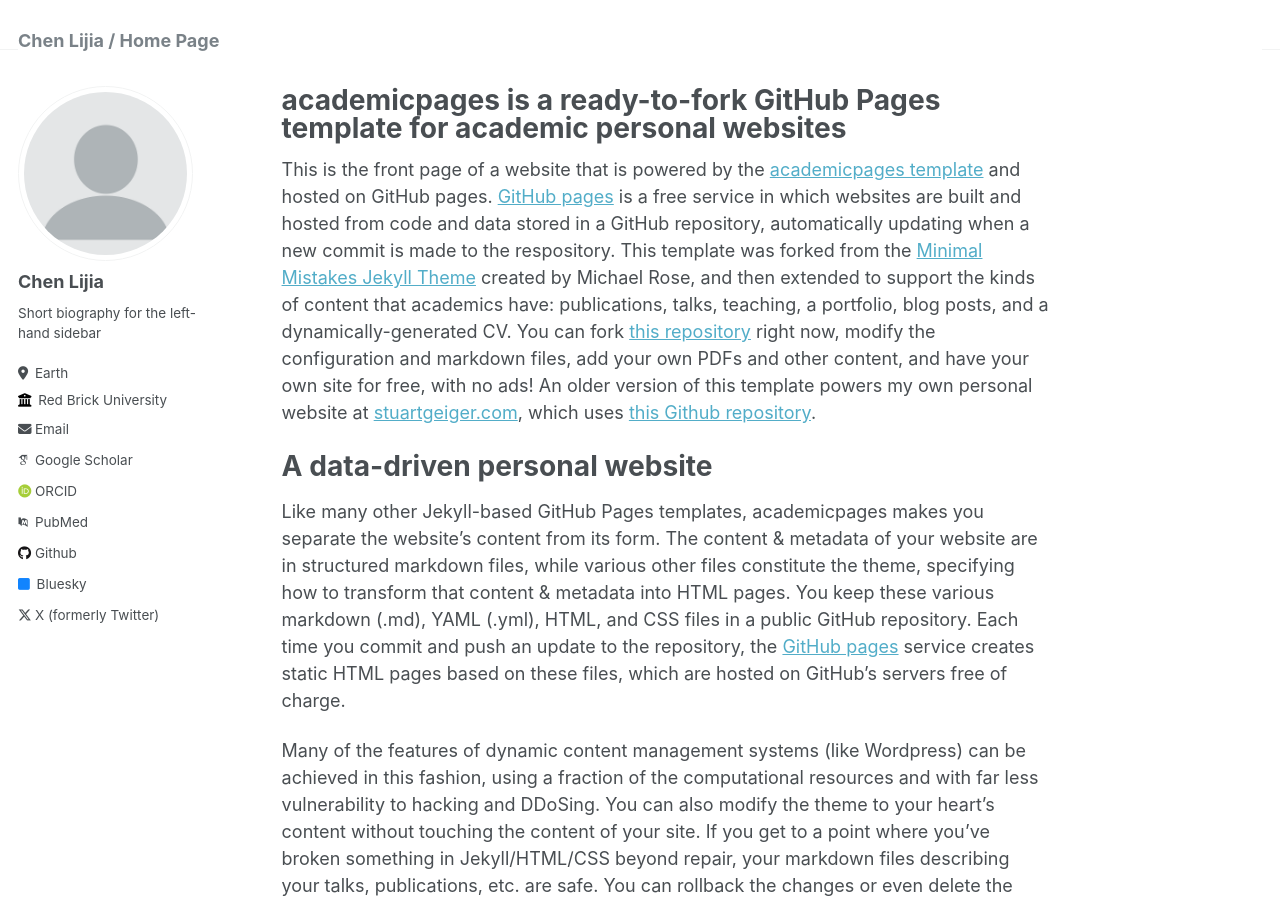
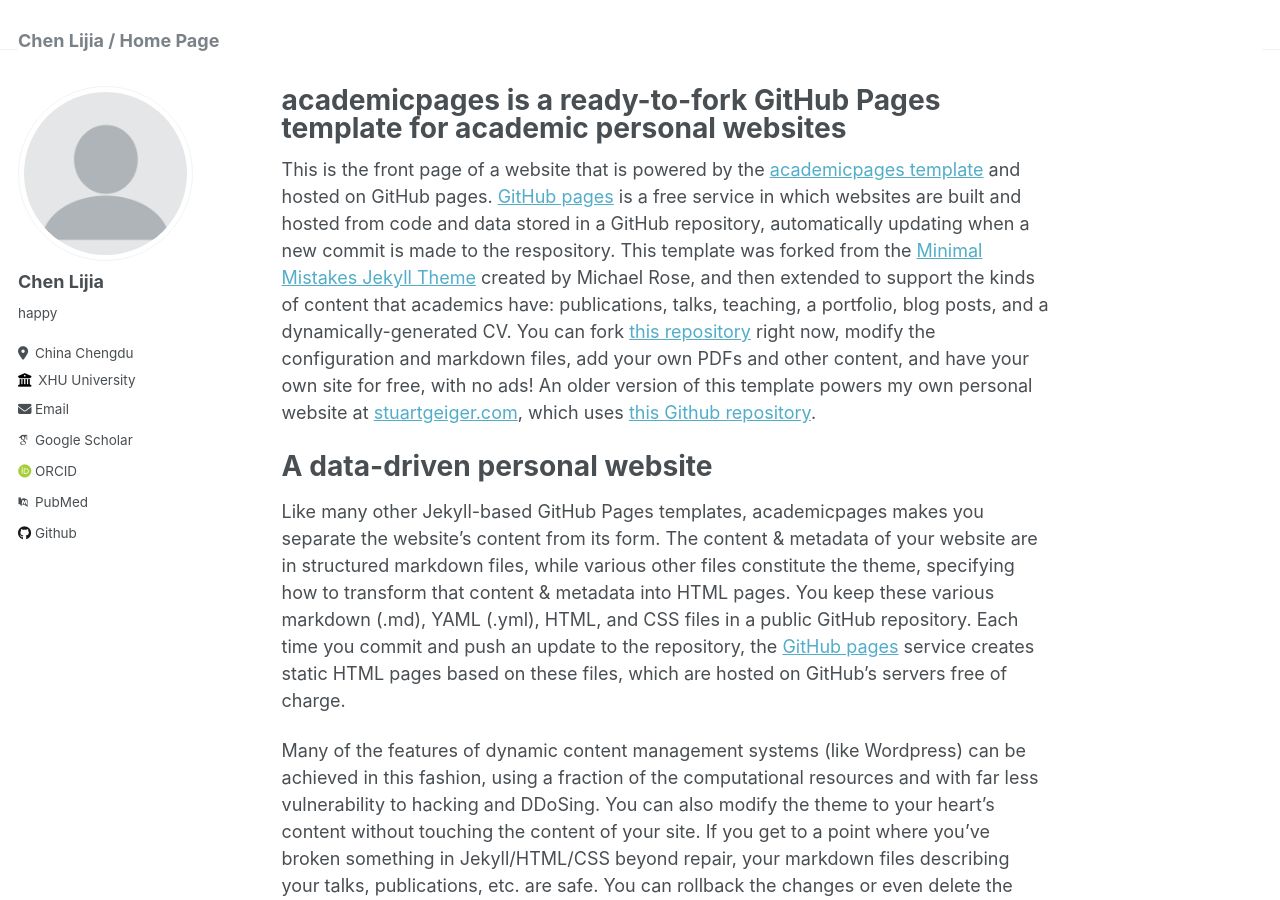
Before and after one commit to chenlijia1998/chenlijia1998.github.io, a Jekyll site: the page built from _pages/about.md, in a window 1280 px wide and 900 px high. Built offline with Jekyll 4.4.1, drawn with Linux system fonts in a browser that asks for light colours; some web fonts are replaced.

Commit message:
Update _config.yml

```diff
--- a/_config.yml
+++ b/_config.yml
@@ -24,11 +24,11 @@ author:
   avatar           : "profile.png"
   name             : "Chen Lijia"
   pronouns         : # example: "she/her"
-  bio              : "Short biography for the left-hand sidebar"
-  location         : "Earth"
-  employer         : "Red Brick University"
+  bio              : "happy"
+  location         : "China Chengdu"
+  employer         : "XHU University"
   uri              : # URL
-  email            : "none@example.org"
+  email            : "chenlijia@stu.xhu.edu.cn"
 
   # Academic websites
   arxiv            : # URL - Update with the correct link to your profile
@@ -42,12 +42,12 @@ author:
   bitbucket        : # Username - Update with your username on the site
   codepen          : # Username
   dribbble         : # Username
-  github           : "academicpages"
+  github           : "Github"
   kaggle           : # Username
   stackoverflow    : # User number or user number and name (i.e., use "1" or "1/jeff-atwood")
 
   # Social media
-  bluesky          : "bsky.app" # Replace this with you Bluesky username
+  # bluesky          : "bsky.app" # Replace this with you Bluesky username
   facebook         : # Username
   flickr           : # Username
   foursquare       : # Username
@@ -64,7 +64,7 @@ author:
   steam            : # Username
   telegram         : # URL
   tumblr           : # Username
-  twitter          : "UniofOxford"  # Replace this with your X / Twitter handle
+  # twitter          : "UniofOxford"  # Replace this with your X / Twitter handle
   vine             : # Username
   weibo            : # Username
   wikipedia        : # Username
```
